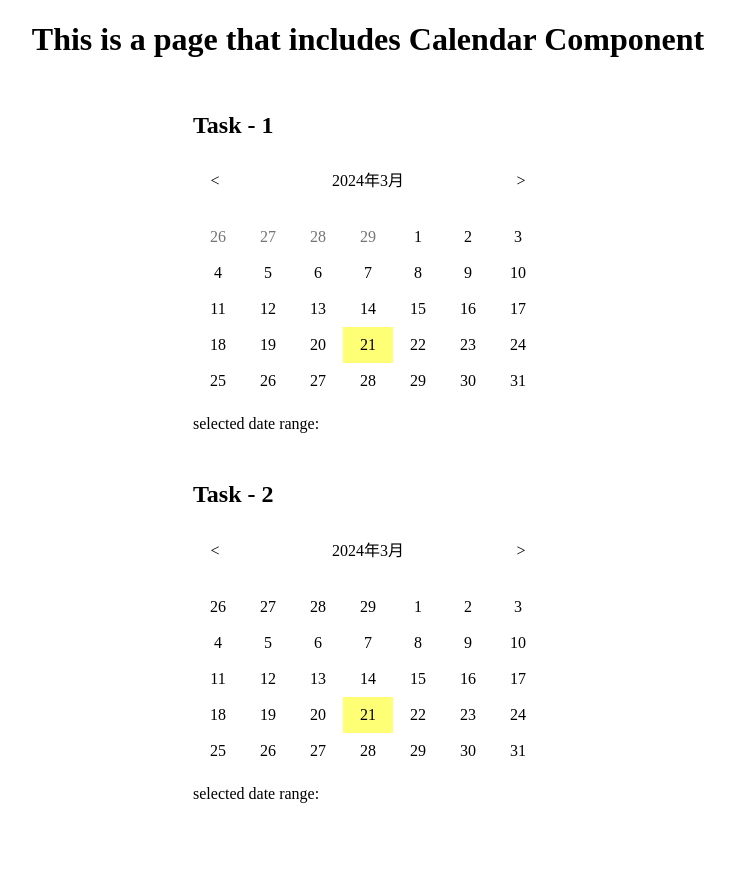
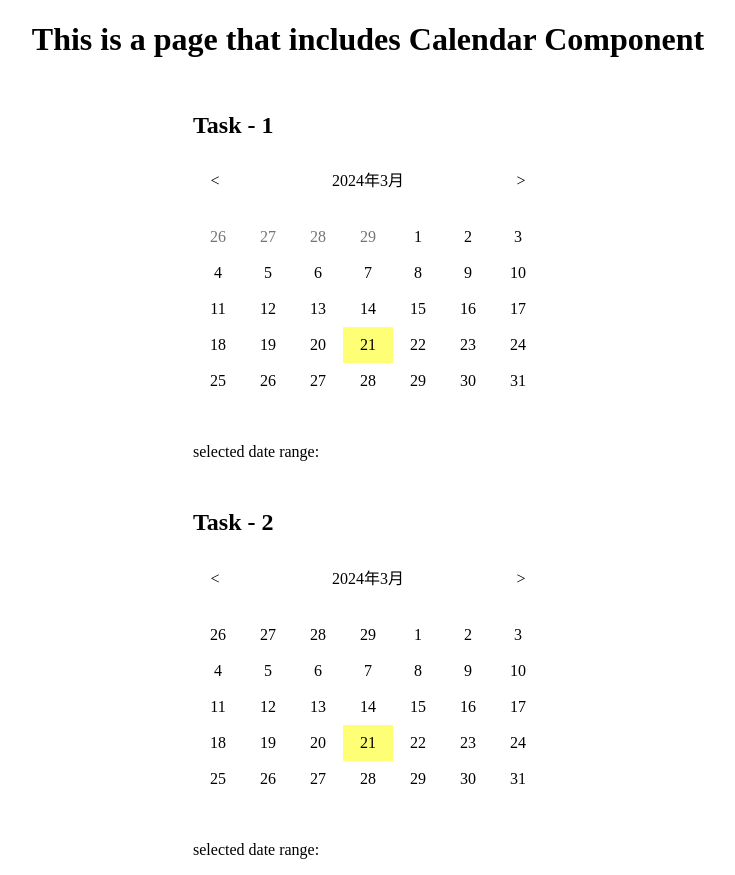
Before and after one commit to Pony-Hsieh/hand-writing-date-picker-react-component, a React (Vite) app: page / in a window 1280 px wide. Shown: the whole page, without its empty margins (272-1007 px from the left). Before the commit the page ends 819 px from the top, so only its background shows below. Built offline with nearby package versions, Linux system fonts and the light colour scheme.

Commit message:
feat: 更新 App 樣式

```diff
--- a/src/App.jsx
+++ b/src/App.jsx
@@ -19,7 +19,7 @@ function App() {
           selectedDates={selectedDates1}
           setSelectedDates={setSelectedDates1}
         />
-        <p>
+        <p className="dateRange">
           selected date range:
           <br />
           {selectedDates1.length > 0 ? (
@@ -38,7 +38,7 @@ function App() {
           selectedDates={selectedDates2}
           setSelectedDates={setSelectedDates2}
         />
-        <p>
+        <p className="dateRange">
           selected date range:
           <br />
           {selectedDates2.length > 0 ? (
--- a/src/styles/App.scss
+++ b/src/styles/App.scss
@@ -8,3 +8,7 @@
 .calendarWrapper {
   margin-top: 12px;
 }
+
+.dateRange {
+  margin-top: 44px;
+}
```
